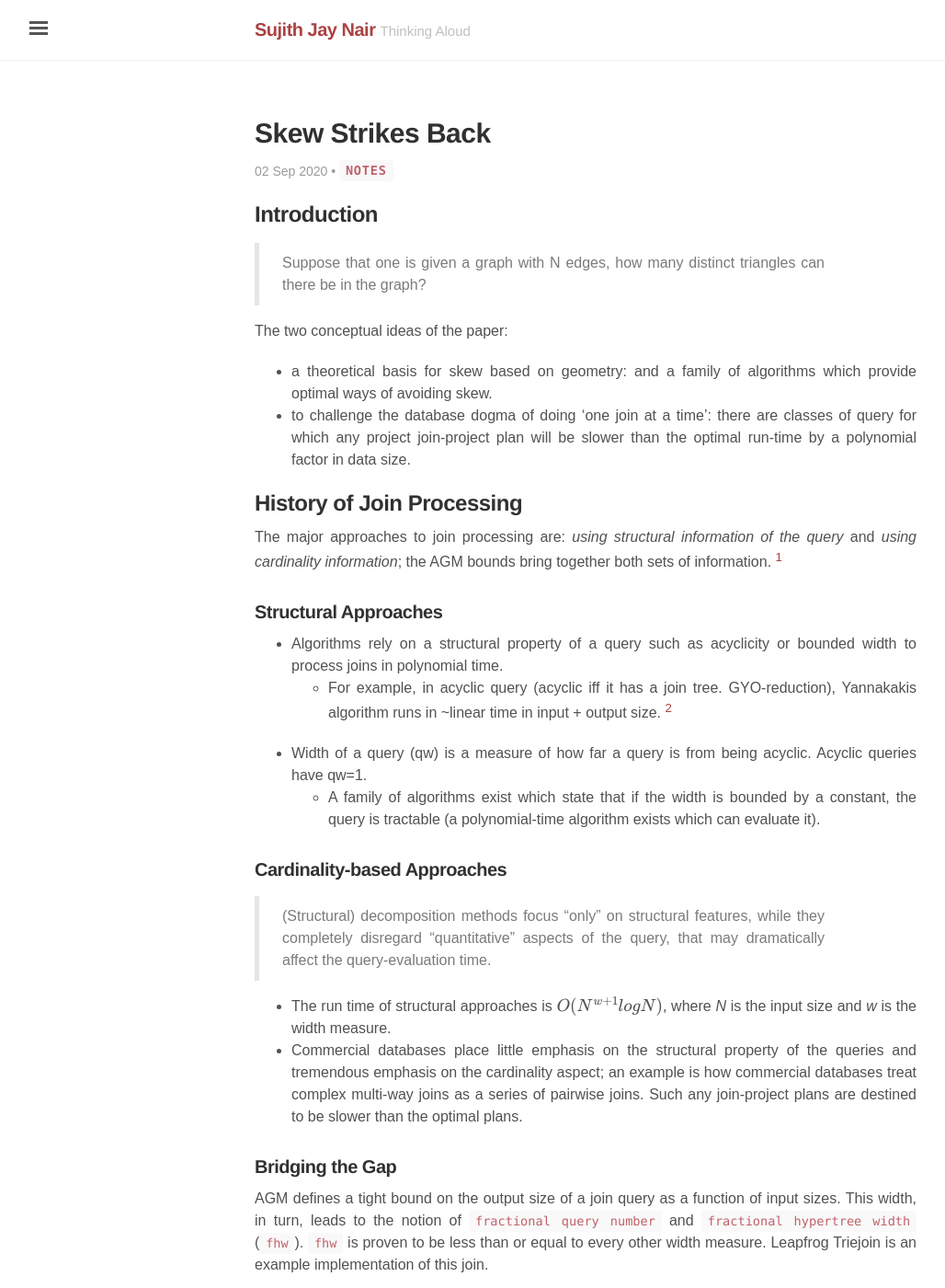
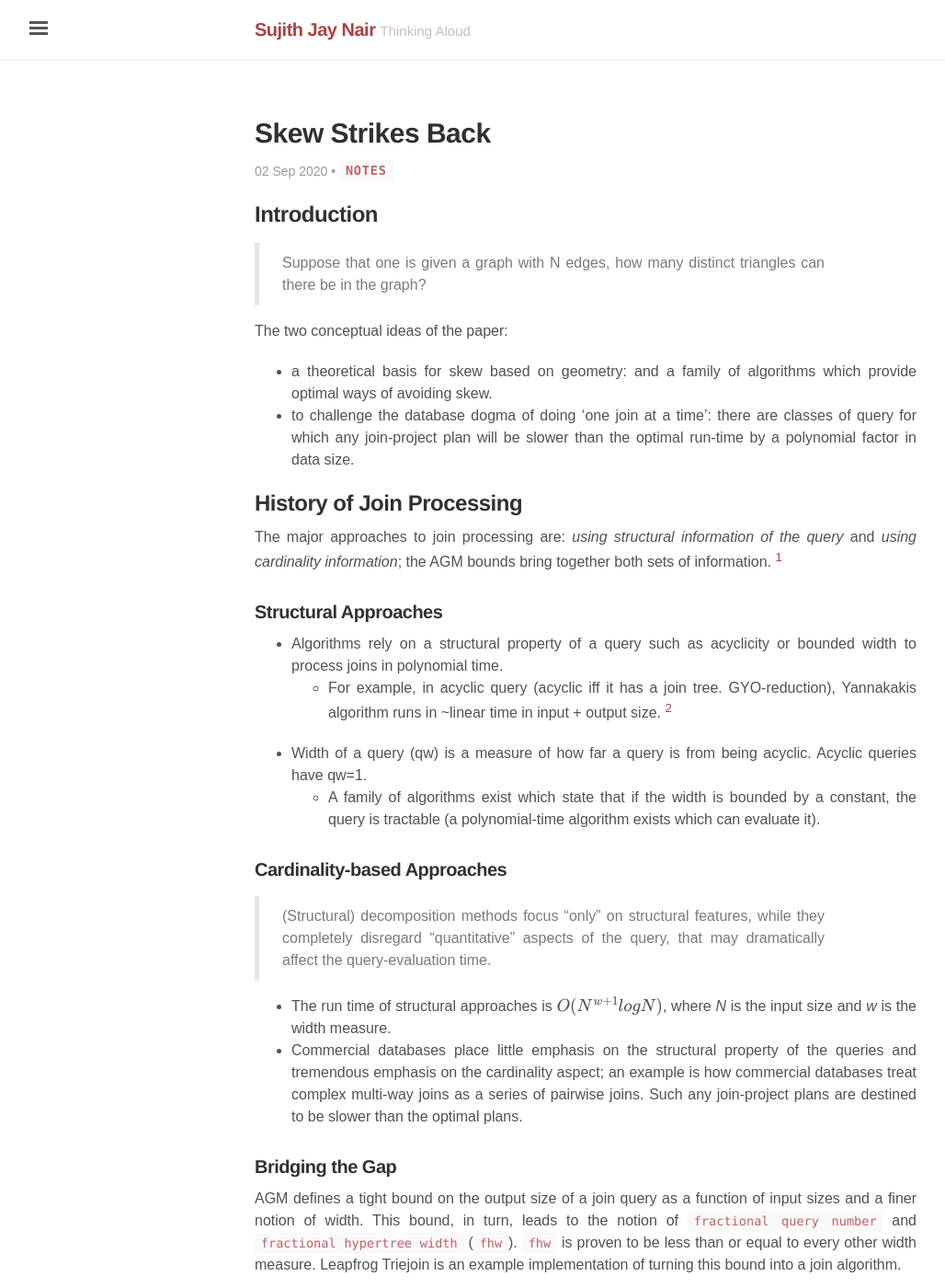
Before and after one commit to sujithjay/sujithjay.github.io, a Jekyll site: the page built from notes/Skew-Strikes-Back/Skew-Strikes-Back.md, in a window 1280 px wide and 1400 px high. Shown: the whole window at 92% size, without its empty margins (3-1031 px from the left). Built offline with Jekyll 4.4.1, drawn with Linux system fonts in a browser that asks for light colours; nearby versions of some CDN libraries; some web fonts are replaced; formulas are drawn with MathJax 3; some of the changed text lies outside the part shown.

Commit message:
Hello, 2022

```diff
--- a/notes/Skew-Strikes-Back.md
+++ b/notes/Skew-Strikes-Back/Skew-Strikes-Back.md
@@ -14,7 +14,7 @@ permalink: /notes/skew-strikes-back
 
 The two conceptual ideas of the paper:
 - a theoretical basis for skew based on geometry: and a family of algorithms which provide optimal ways of avoiding skew.
-- to challenge the database dogma of doing 'one join at a time': there are classes of query for which any project join-project plan will be slower than the optimal run-time by a polynomial factor in data size.
+- to challenge the database dogma of doing 'one join at a time': there are classes of query for which any join-project plan will be slower than the optimal run-time by a polynomial factor in data size.
 
 ## History of Join Processing
 The major approaches to join processing are: _using structural information of the query_ and _using cardinality information_; the AGM bounds bring together both sets of information. [^1]
@@ -32,9 +32,9 @@ The major approaches to join processing are: _using structural information of th
 - Commercial databases place little emphasis on the structural property of the queries and tremendous emphasis on the cardinality aspect; an example is how commercial databases treat complex multi-way joins as a series of pairwise joins. Such any join-project plans are destined to be slower than the optimal plans.
 
 ### Bridging the Gap
-AGM defines a tight bound on the  output size of a join query as a function of input sizes. This width, in turn, leads to the notion of `fractional query number` and `fractional hypertree width` (`fhw`). `fhw` is proven to be less than or equal to every other width measure. Leapfrog Triejoin is an example implementation of this join.
+AGM defines a tight bound on the  output size of a join query as a function of input sizes and a finer notion of width. This bound, in turn, leads to the notion of `fractional query number` and `fractional hypertree width` (`fhw`). `fhw` is proven to be less than or equal to every other width measure. Leapfrog Triejoin is an example implementation of turning this bound into a join algorithm.
 
-## Triangle Query
+## [[Triangle Query]]
 
 
 ## Notes
```
Also changed, not shown: notes/Debt.md (added, +20 -0 lines), notes/Order-without-Design.md (+0 -1 lines), notes/Skew-Strikes-Back/Triangle Query.md (added, +16 -0 lines), tag/bets.md (added, +6 -0 lines), notes/Skew-Strikes-Back/Resources/InstanceFamily.png (added), notes/Skew-Strikes-Back/Resources/Pairwise.png (added).
